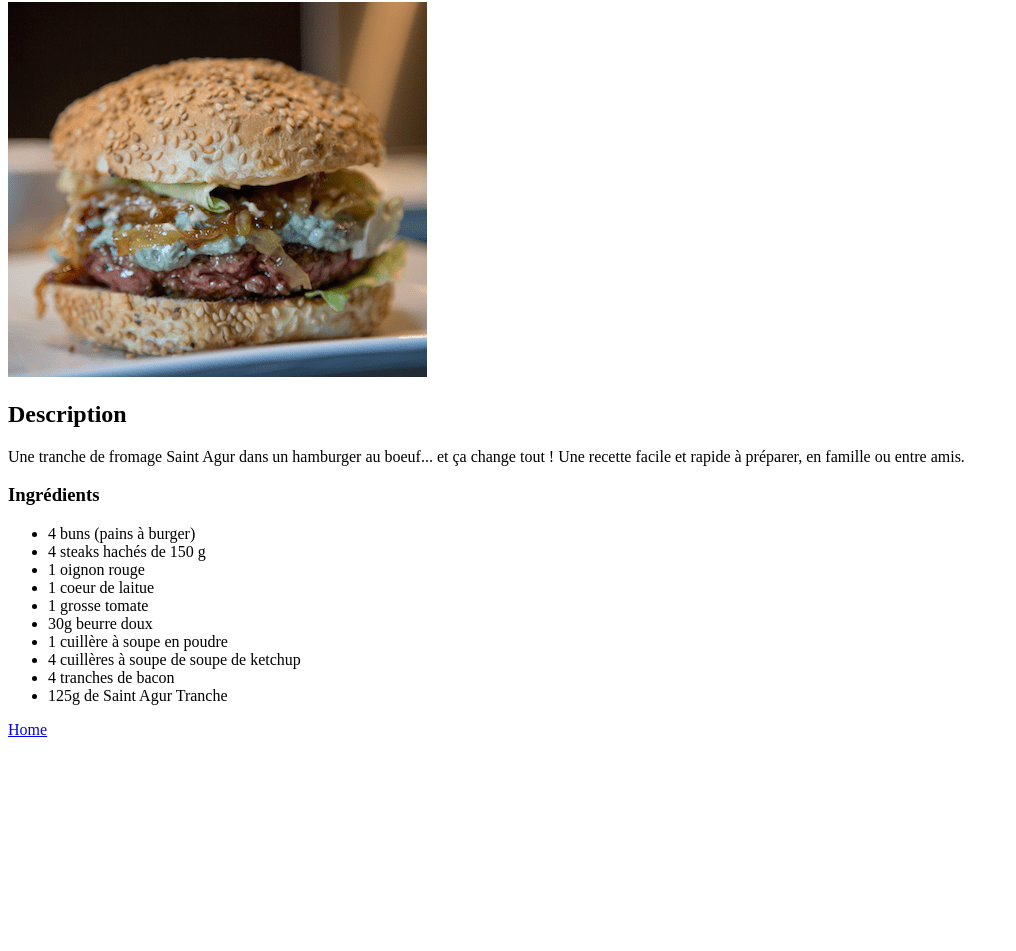
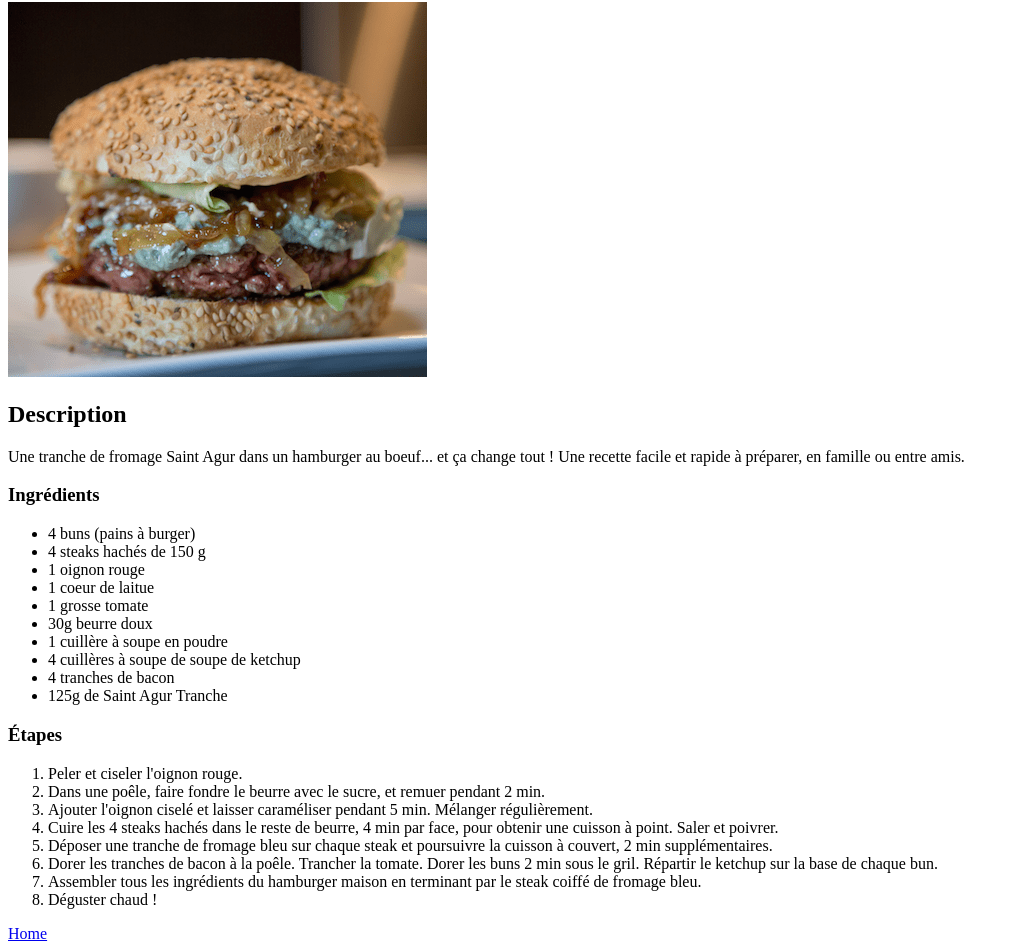
Before and after one commit to ArthurGty/odin-recipes, a plain HTML site: page recipes/Burger.html in a window 1280 px wide. Shown: the part 78-1029 px from the top of the page, without its empty margins (0-1016 px from the left). Before the commit the page ends 825 px from the top, so only its background shows below. Drawn offline with Linux system fonts and the light colour scheme.

Commit message:
Etapes ajoutés

```diff
--- a/recipes/Burger.html
+++ b/recipes/Burger.html
@@ -27,6 +27,19 @@
         <li>125g de Saint Agur Tranche</li>
     </ul>
 
+    <h3>Étapes</h3>
+    <ol>
+        <li>Peler et ciseler l'oignon rouge.</li>
+        <li>Dans une poêle, faire fondre le beurre avec le sucre, et remuer pendant 2 min.</li>
+        <li>Ajouter l'oignon ciselé et laisser caraméliser pendant 5 min. Mélanger régulièrement. </li>
+        <li>Cuire les 4 steaks hachés dans le reste de beurre, 4 min par face, pour obtenir une cuisson à point. Saler et poivrer.</li>
+        <li>Déposer une tranche de fromage bleu sur chaque steak et poursuivre la cuisson à couvert, 2 min supplémentaires.</li>
+        <li>Dorer les tranches de bacon à la poêle. Trancher la tomate. Dorer les buns 2 min sous le gril. Répartir le ketchup sur la base de chaque bun.</li>
+        <li>Assembler tous les ingrédients du hamburger maison en terminant par le steak coiffé de fromage bleu. </li>
+        <li>Déguster chaud !</li>
+    </ol>
+
+
     <a href="../index.html">Home</a>
 </body>
 </html>
```
